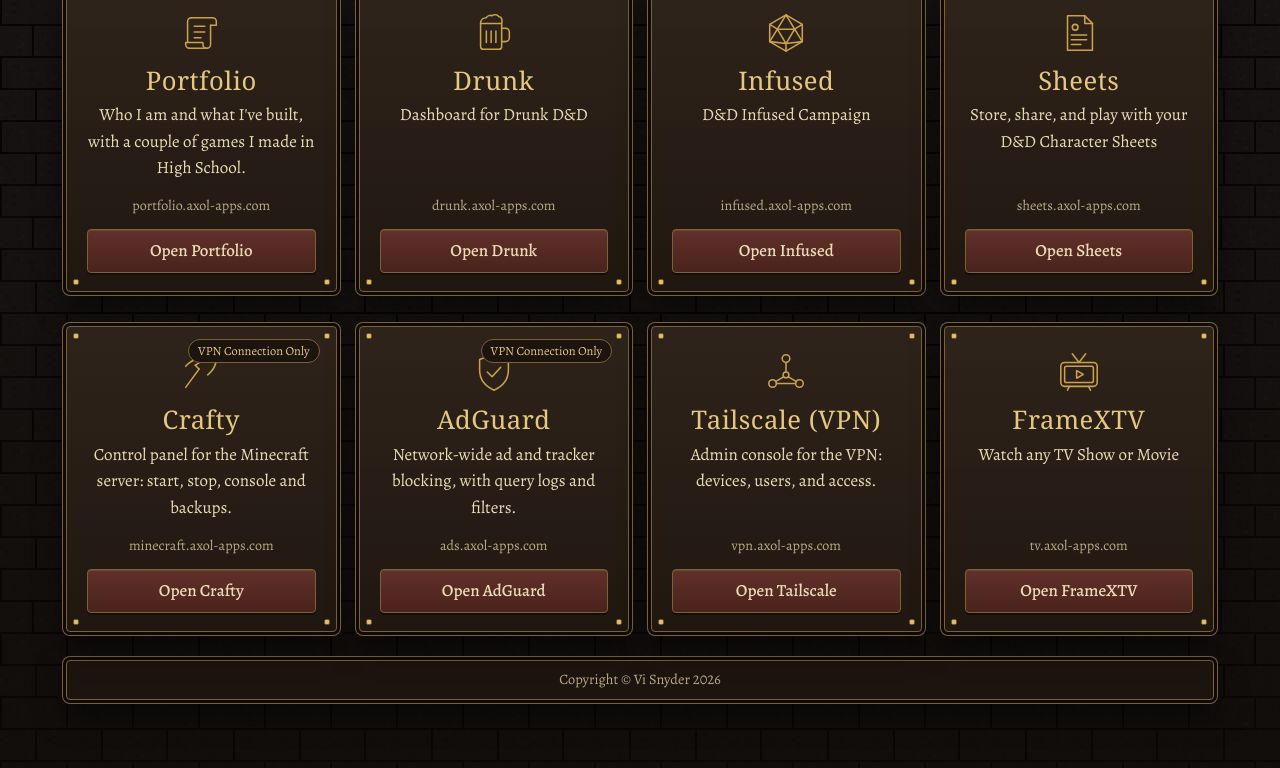
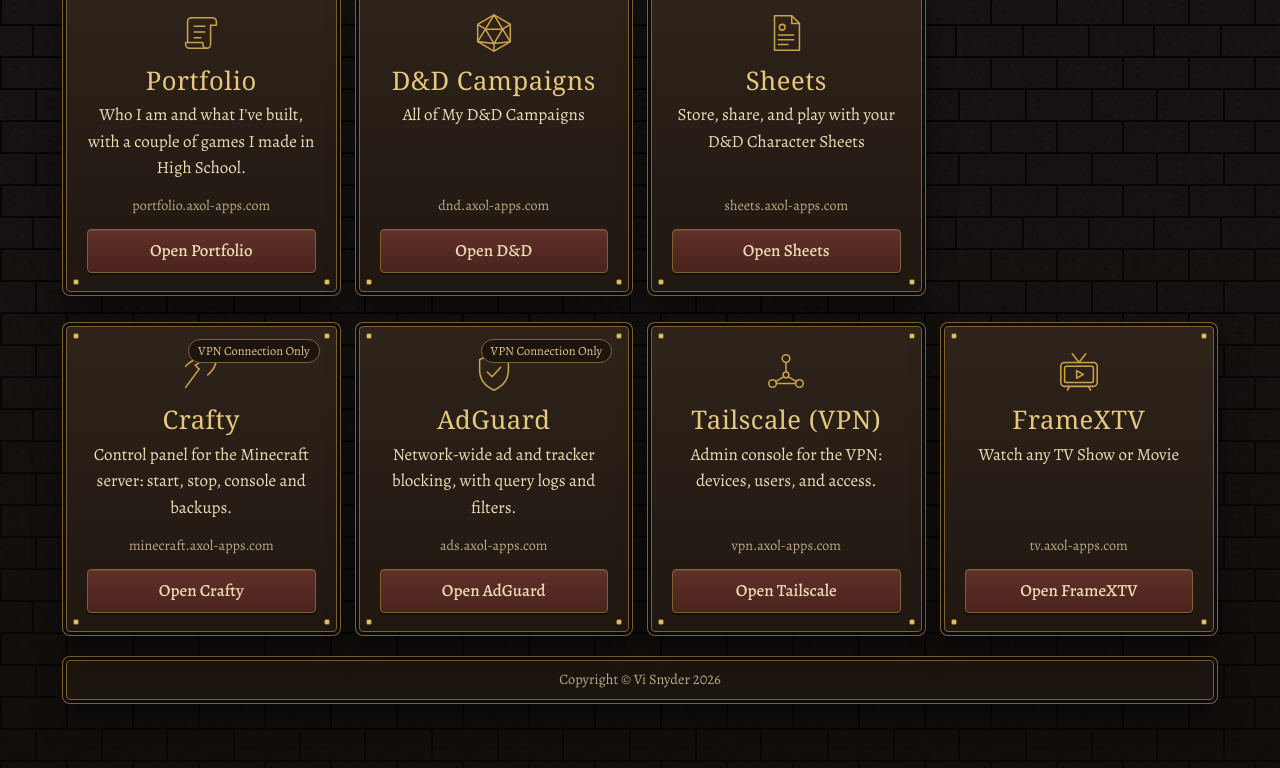
Before and after one commit to ViTheAxolotl/Landing, a plain HTML site: page index.html in a window 1280 px wide. Shown: the part 392-1160 px from the top of the page. Drawn offline with nearby package versions, Linux system fonts and the light colour scheme; a web font is replaced by a local one.

Commit message:
Update app cards in index.html
Removed 'Drunk' and 'Infused' app sections and added 'D&D Campaigns' section.

```diff
--- a/index.html
+++ b/index.html
@@ -58,22 +58,14 @@
                     <a class="appBtn" href="https://portfolio.axol-apps.com/">Open Portfolio</a>
                 </article>
 
-                <article class="appCard">
-                    <!-- tankard -->
-                    <svg viewBox="0 0 48 48" aria-hidden="true"><path d="M10 14h22v24a3 3 0 0 1-3 3H13a3 3 0 0 1-3-3z"/><path d="M32 19h4a4 4 0 0 1 4 4v6a4 4 0 0 1-4 4h-4"/><path d="M10 14c0-4 3-6 6-6 1-2 4-3 6-2 2-2 6-1 7 1 3 0 4 3 3 7"/><path d="M16 22v12M21 22v12M26 22v12"/></svg>
-                    <h3>Drunk</h3>
-                    <p>Dashboard for Drunk D&D</p>
-                    <span class="appUrl">drunk.axol-apps.com</span>
-                    <a class="appBtn" href="https://drunk.axol-apps.com/">Open Drunk</a>
-                </article>
 
                 <article class="appCard">
                     <!-- d20 -->
                     <svg viewBox="0 0 48 48" aria-hidden="true"><path d="M24 5l17 10v18L24 43 7 33V15z"/><path d="M24 5l-9 15h18zM15 20L7 15M33 20l8-5M15 20l9 15 9-15M24 35v8M15 20L7 33M33 20l8 13M7 33l17 2 17-2"/></svg>
-                    <h3>Infused</h3>
-                    <p>D&D Infused Campaign</p>
-                    <span class="appUrl">infused.axol-apps.com</span>
-                    <a class="appBtn" href="https://infused.axol-apps.com/">Open Infused</a>
+                    <h3>D&D Campaigns</h3>
+                    <p>All of My D&D Campaigns</p>
+                    <span class="appUrl">dnd.axol-apps.com</span>
+                    <a class="appBtn" href="https://dnd.axol-apps.com/">Open D&D</a>
                 </article>
 
                 <article class="appCard">
```
